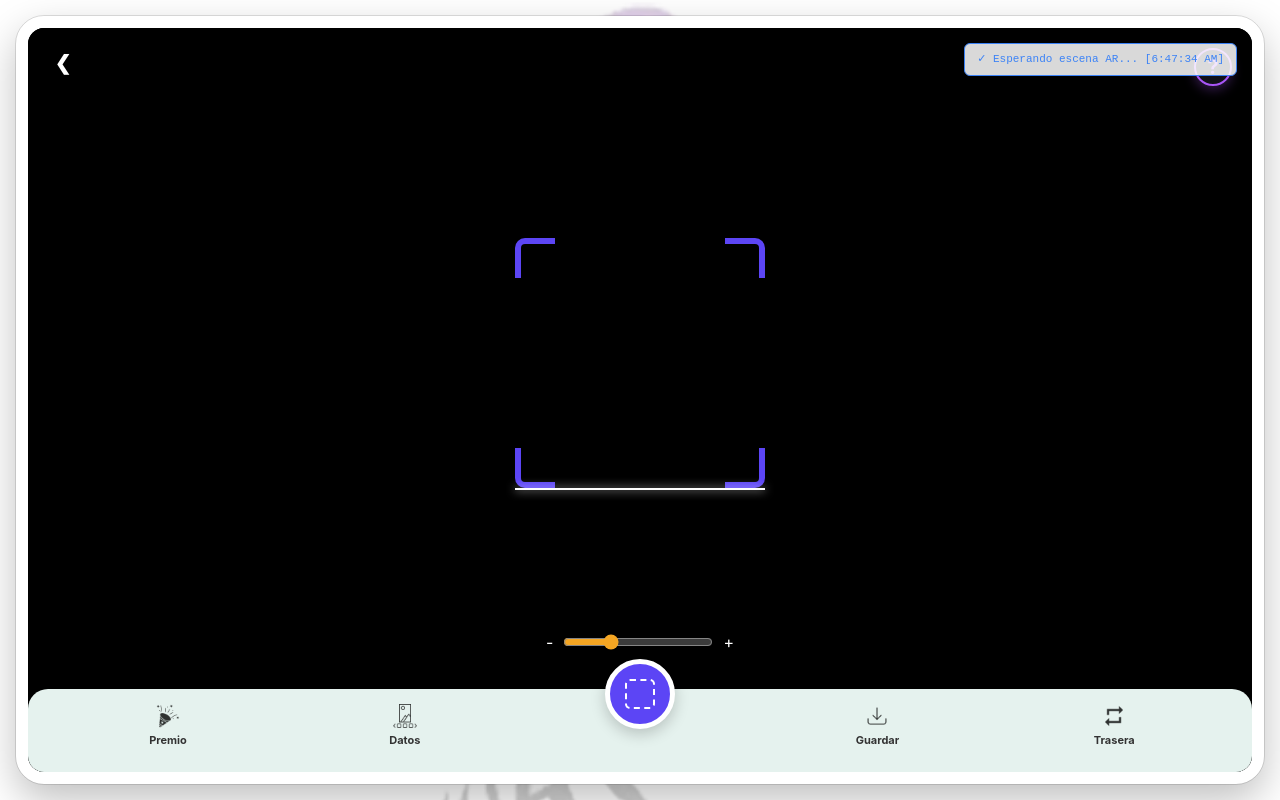
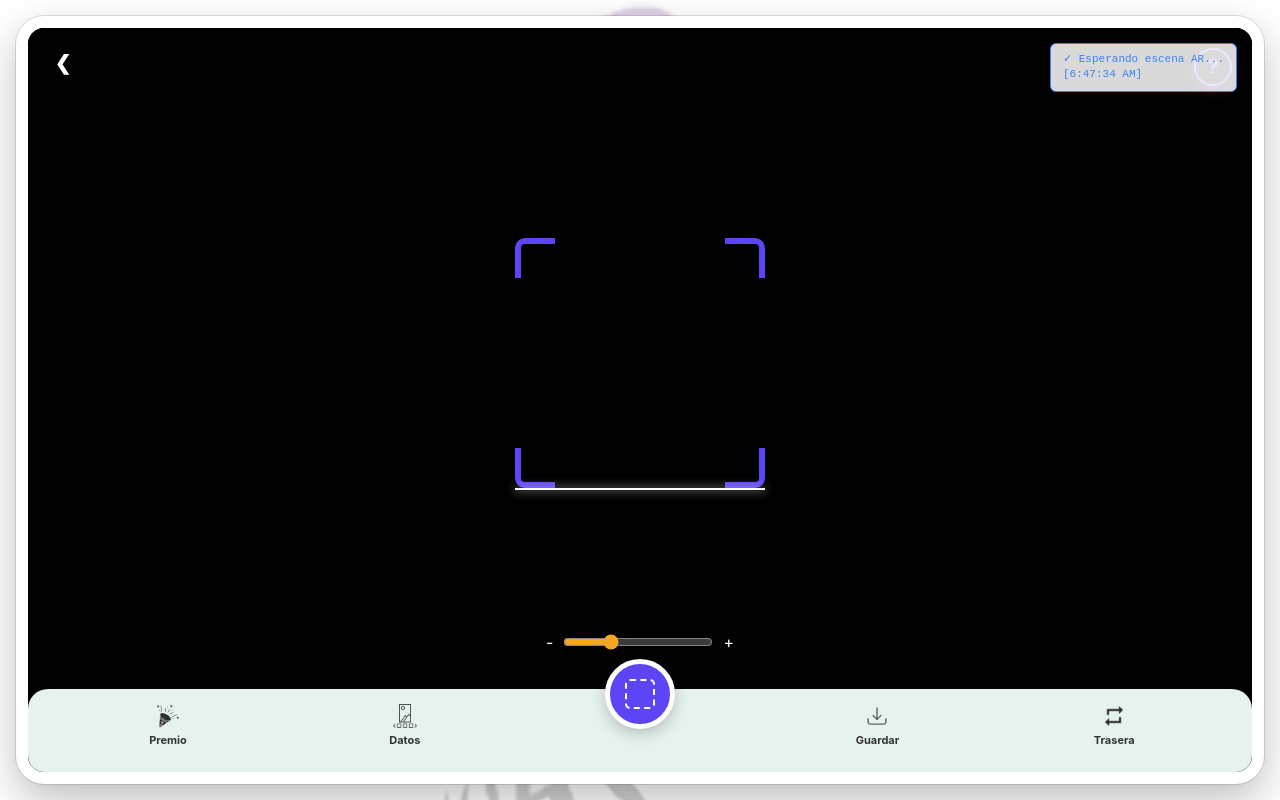
Before and after one commit to doriamontserrat/LA-MEJOR-ZONA-NORTE-, a website: page Procesamiento de imagen/html/escaner.html in a window 1280 px wide. Drawn offline with nearby package versions, Linux system fonts and the light colour scheme; some packages are replaced by stand-ins of ours; a script that the page names is missing.

Commit message:
tutoriAsl2

```diff
--- a/Procesamiento de imagen/escaner.css
+++ b/Procesamiento de imagen/escaner.css
@@ -100,6 +100,9 @@ video,
     border-radius: 6px !important;
     z-index: 9999 !important;
     border: 1px solid #3b82f6 !important;
+    white-space: pre-line; /* Permite saltos de línea ordenados */
+    z-index: 99; /* Por debajo de botones (100+) */
+    pointer-events: none;
 }
 
 .escaner-back-btn {
```
